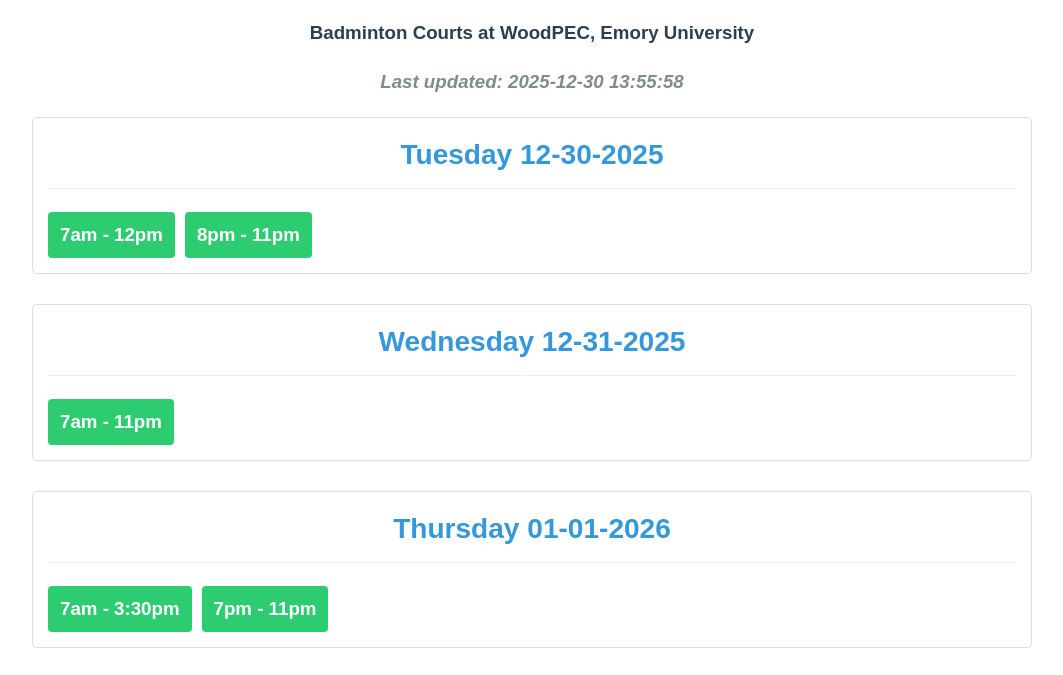
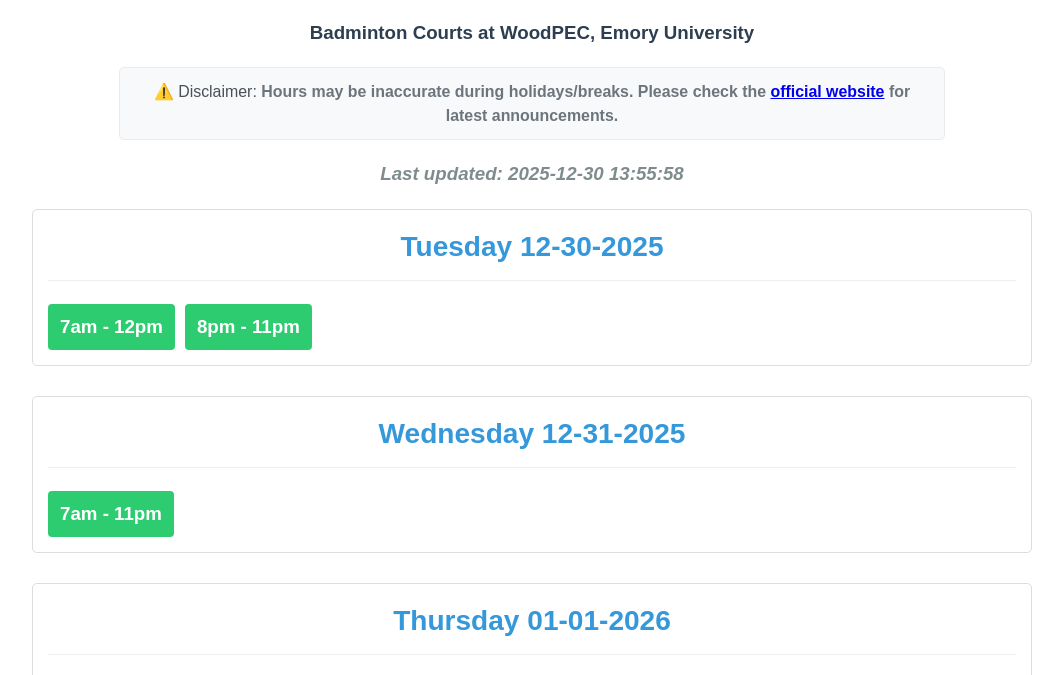
Before and after one commit to toan-vt/badminton, a plain HTML site: page index.html in a window 1280 px wide. Shown: the part 96-771 px from the top of the page, without its empty margins (108-1171 px from the left). Drawn offline with Linux system fonts and the light colour scheme.

Commit message:
Update index.html

```diff
--- a/index.html
+++ b/index.html
@@ -60,6 +60,23 @@
                     color: #f39c12;
                     font-style: italic;
                 }
+                .disclaimer {
+                    background-color: #f8f9fa;
+                    border: 1px solid #e9ecef;
+                    border-radius: 5px;
+                    padding: 12px;
+                    margin: 15px auto;
+                    max-width: 800px;
+                    color: #6c757d;
+                    font-size: 0.85em;
+                    line-height: 1.5;
+                    text-align: center;
+                }
+                .disclaimer strong {
+                    color: #495057;
+                    display: inline;
+                    font-weight: 500;
+                }
                 @media (max-width: 600px) {
                     body {
                         padding: 10px;
@@ -73,6 +90,12 @@
         <body>
             <h1>Woodruff PE Center Court #3 Availability</h1>
             <h3> Badminton Courts at WoodPEC, Emory University <h3>
+
+            <div class="disclaimer">
+                <strong>⚠️ Disclaimer:</strong>
+                Hours may be inaccurate during holidays/breaks. Please check the <a href="https://recwell.emory.edu/about/hrs.html" target="_blank">official website</a> for latest announcements.
+            </div>
+
             <p class="updated">Last updated: 2025-12-30 13:55:58</p>
 
 
@@ -155,6 +178,6 @@
                 </div>
             </div>
 
-            <footer class="byline">Coded by Claude 3.7 & GPT4, prompted & put them together by <a href="https://toan-vt.github.io" target="_blank">Toan Tran</a> | I am not responsible for any errors in court availability information :) | Created in a random boring evening :) on March 3, 2025 </footer>
+            <footer class="byline">Coded by Claude 3.7 & GPT4, prompted & put them together by <a href="https://toan-vt.github.io" target="_blank">Toan Tran</a> | Data source: <a href="https://25livepub.collegenet.com/calendars/25live-woodpec-cal" target="_blank">WPEC Calendar</a> | I am not responsible for any errors in court availability information :) | Created in a random boring evening :) on March 3, 2025 </footer>
         </body>
         </html>
```
